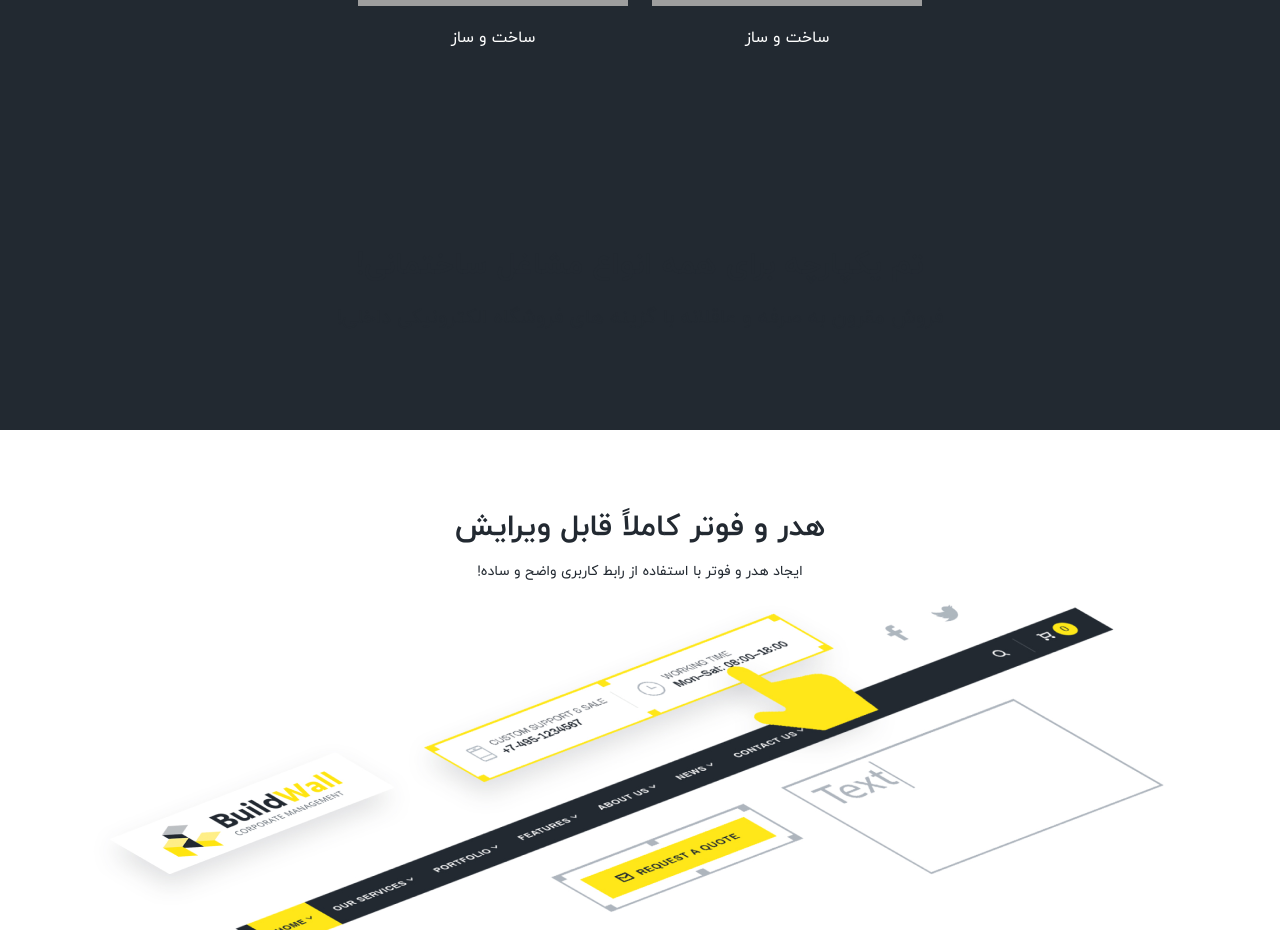
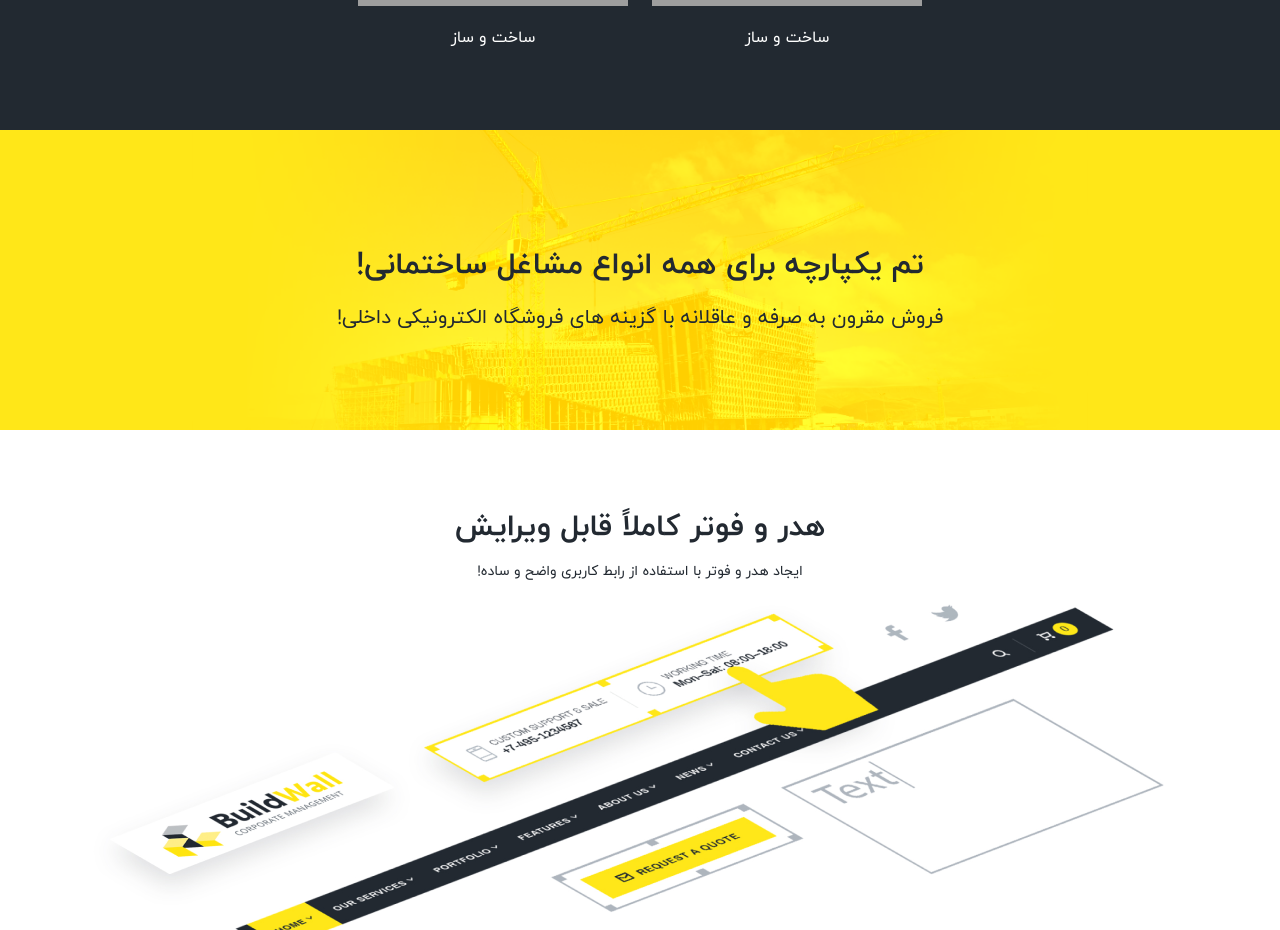
Before and after one commit to mahyarErshad/buildwall, a React (Vite) app: page / in a window 1280 px wide. Shown: the part 7100-8030 px from the top of the page. Built offline with nearby package versions, Linux system fonts and the light colour scheme; grey boxes are pictures that could not be loaded.

Commit message:
unifiedTheme component is reusable

```diff
--- a/src/Components/Body/MainBody/MainBody.jsx
+++ b/src/Components/Body/MainBody/MainBody.jsx
@@ -25,7 +25,7 @@ function MainBody() {
       <CustomPages />
       <BlogLayout />
       <ShopLayout />
-      <UnifiedTheme title="تم یکپارچه برای همه انواع مشاغل ساختمانی!" description="فروش مقرون به صرفه و عاقلانه با گزینه های فروشگاه الکترونیکی داخلی!"  />
+      <UnifiedTheme title="تم یکپارچه برای همه انواع مشاغل ساختمانی!" description="فروش مقرون به صرفه و عاقلانه با گزینه های فروشگاه الکترونیکی داخلی!" image="unifiedTheme" />
       <FullyEditable title="هدر و فوتر کاملاً قابل ویرایش" description="ایجاد هدر و فوتر با استفاده از رابط کاربری واضح و ساده!" image={fullyEditable} />
       <FullyEditable title="پشتیبانی 24/7 و مستندات دقیق" description="تمام نگرانی ها را به تیم پشتیبانی 24/7 بسپارید! و اگر سؤالی وجود دارد، می توانید پاسخ را در اسناد منحصر به فرد بسیار دقیق بیابید." image={support} />
     </main>
--- a/src/Components/Body/UnifiedTheme/unifiedTheme.tsx
+++ b/src/Components/Body/UnifiedTheme/unifiedTheme.tsx
@@ -9,7 +9,7 @@ interface props {
 
 function unifiedTheme(props: props) {
   return (
-    <section className={`${styles.wrapper} py-20 w-full flex-center flex-col gap-5 lg:min-h-[18.75rem] mt-20 px-4`}>
+    <section className={`${props.image} ${styles.wrapper} py-20 w-full flex-center flex-col gap-5 lg:min-h-[18.75rem] mt-20 px-4`}>
       <h2 className="mt-5 text-3xl font-bold text-secondary text-center"> {props.title} </h2>
       <h3 className="text-xl text-secondary text-center"> {props.description} </h3>
     </section>
--- a/src/index.css
+++ b/src/index.css
@@ -65,3 +65,6 @@ svg path {
 .NonButtonCard:hover img {
   transform: translateY(-0.5rem);
 }
+.unifiedTheme {
+  background-image: url(./assets/images/unifiedTheme.webp);
+}
```
